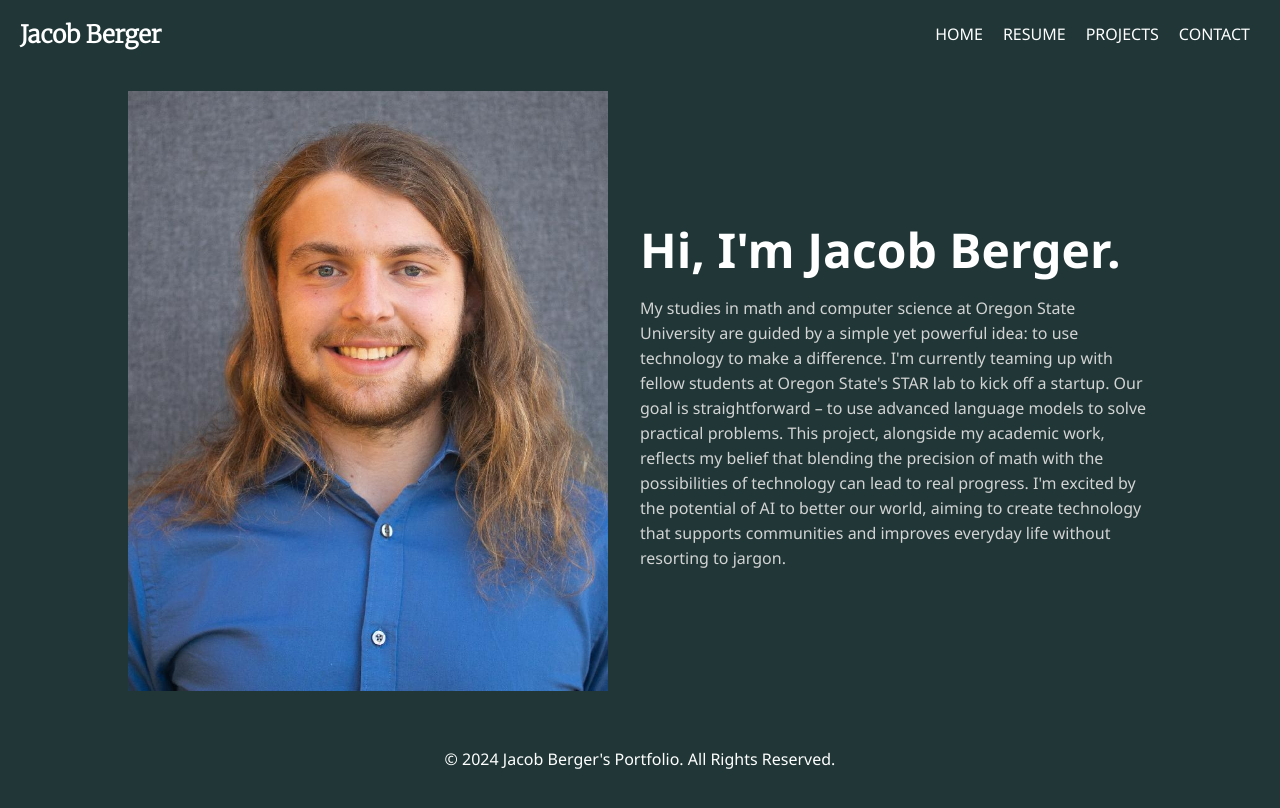
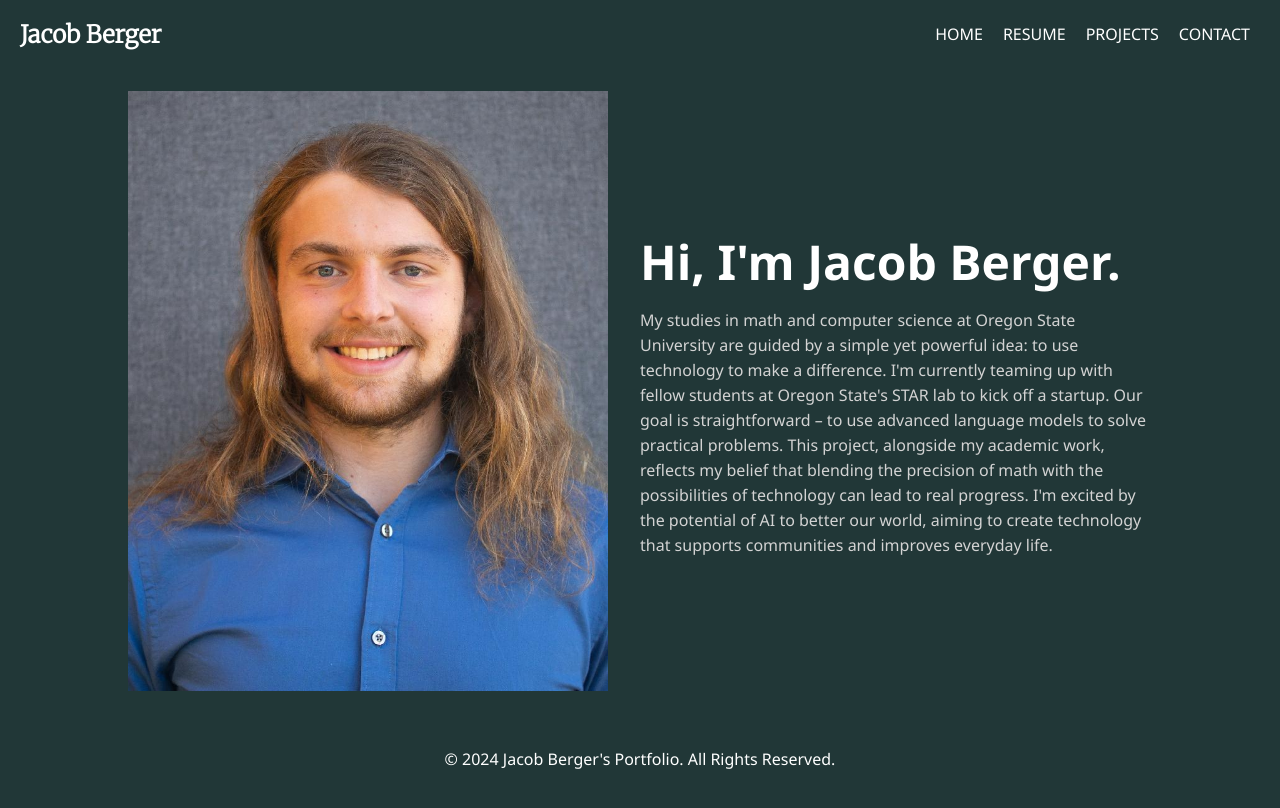
Before and after one commit to bergerjacob/bergerj-website, a Jekyll site: the page built from index.html, in a window 1280 px wide. Shown: the top 808 px of the page. Built offline with Jekyll 4.4.1, drawn with Linux system fonts in a browser that asks for light colours.

Commit message:
Update index.html

```diff
--- a/index.html
+++ b/index.html
@@ -9,7 +9,7 @@
     <div class="text-container">
         <h2 class="description">Hi, I'm Jacob Berger.</h2>
         <p class="description">
-            My studies in math and computer science at Oregon State University are guided by a simple yet powerful idea: to use technology to make a difference. I'm currently teaming up with fellow students at Oregon State's STAR lab to kick off a startup. Our goal is straightforward – to use advanced language models to solve practical problems. This project, alongside my academic work, reflects my belief that blending the precision of math with the possibilities of technology can lead to real progress. I'm excited by the potential of AI to better our world, aiming to create technology that supports communities and improves everyday life without resorting to jargon.
+            My studies in math and computer science at Oregon State University are guided by a simple yet powerful idea: to use technology to make a difference. I'm currently teaming up with fellow students at Oregon State's STAR lab to kick off a startup. Our goal is straightforward – to use advanced language models to solve practical problems. This project, alongside my academic work, reflects my belief that blending the precision of math with the possibilities of technology can lead to real progress. I'm excited by the potential of AI to better our world, aiming to create technology that supports communities and improves everyday life.
         </p>
     </div>
 
```
